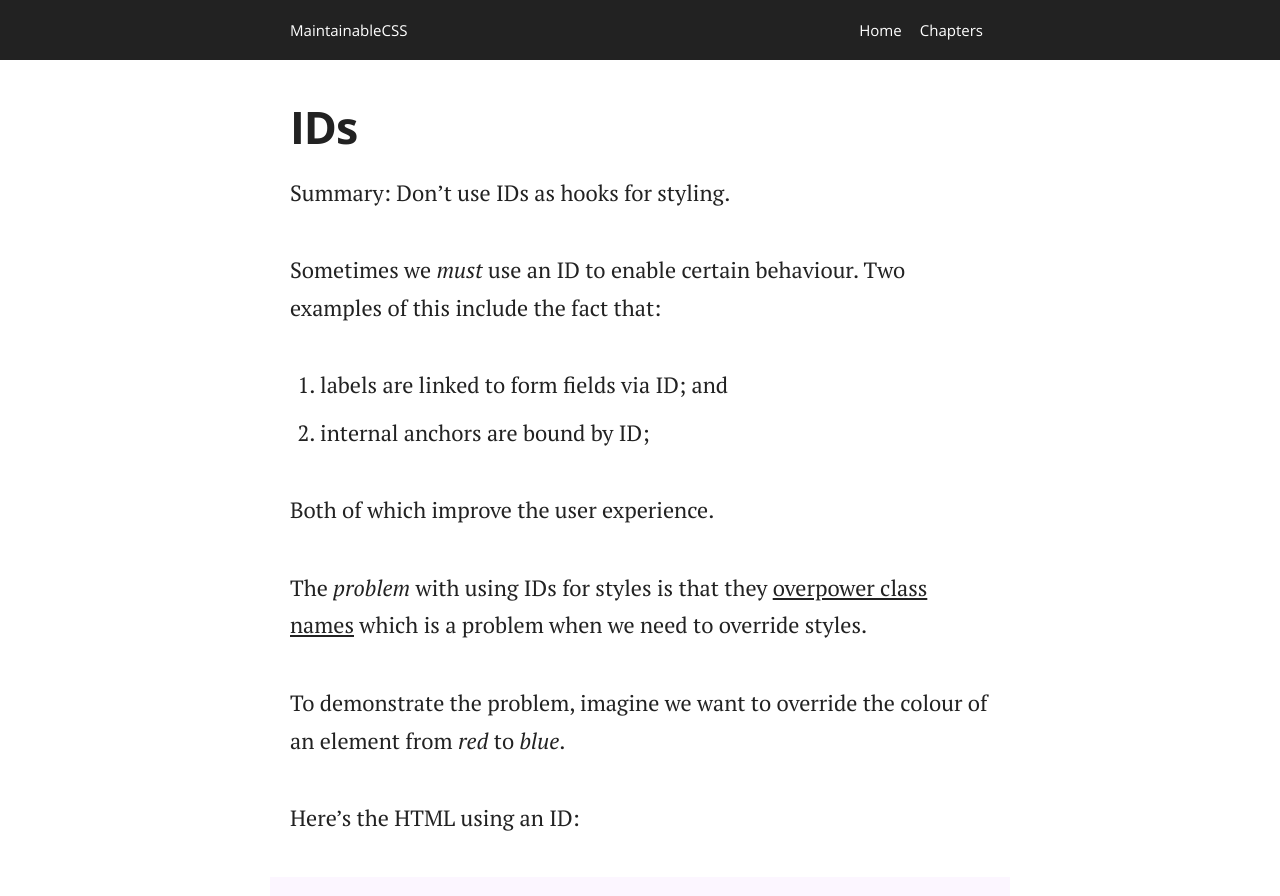
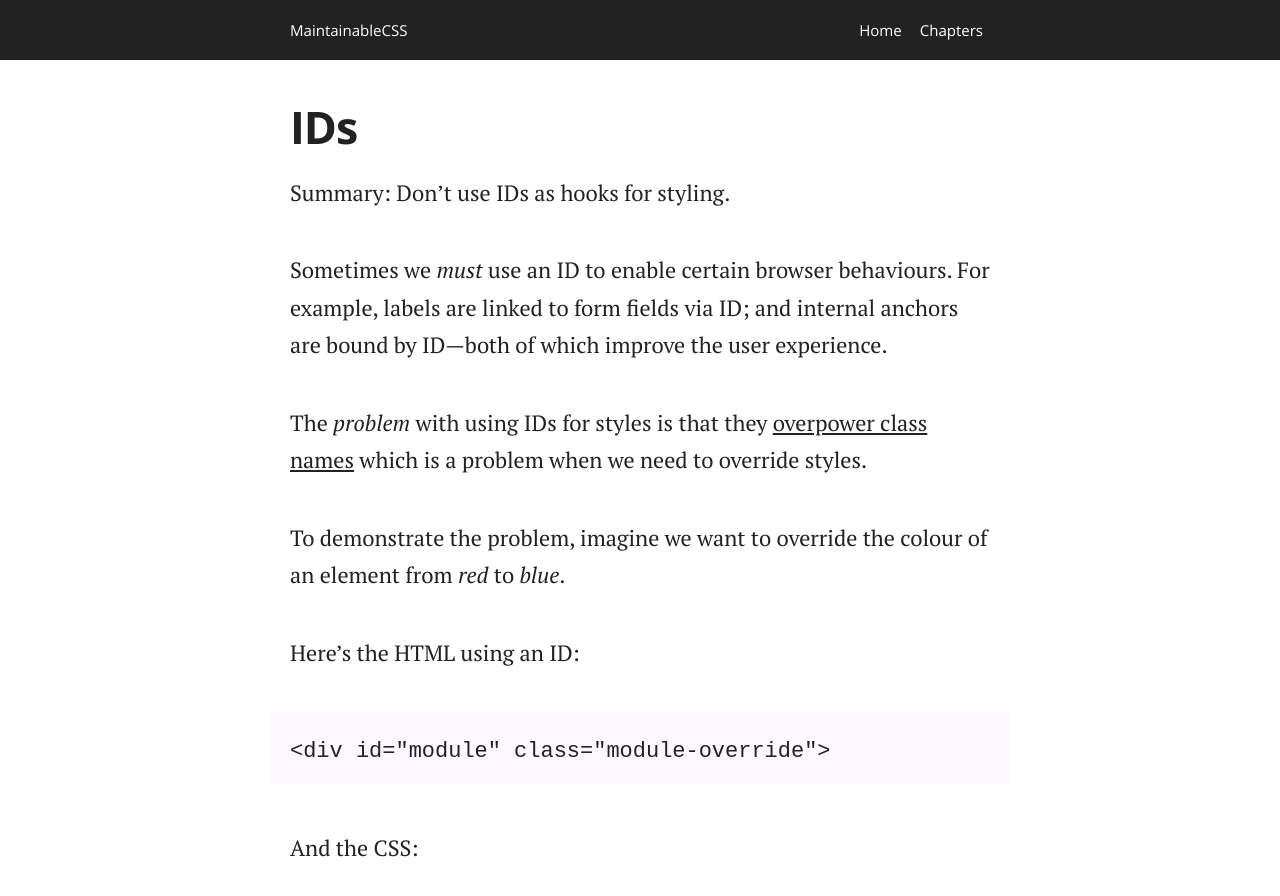
Before and after one commit to adamsilver/maintainablecss.com-jekyll, a Jekyll site: the page built from _chapters/04-ids.md, in a window 1280 px wide and 900 px high. Shown: the top 896 px of the window. Built offline with Jekyll 4.4.1, drawn with Linux system fonts in a browser that asks for light colours.

Commit message:
ids copy

```diff
--- a/_chapters/04-ids.md
+++ b/_chapters/04-ids.md
@@ -8,12 +8,7 @@ description: Learn why using IDs as hooks for styling are problematic and what y
 
 Summary: Don't use IDs as hooks for styling.
 
-Sometimes we *must* use an ID to enable certain behaviour. Two examples of this include the fact that:
-
-1. labels are linked to form fields via ID; and
-2. internal anchors are bound by ID;
-
-Both of which improve the user experience.
+Sometimes we *must* use an ID to enable certain browser behaviours. For example, labels are linked to form fields via ID; and internal anchors are bound by ID&mdash;both of which improve the user experience.
 
 The *problem* with using IDs for styles is that they [overpower class names](http://www.w3.org/TR/css3-selectors/#specificity) which is a problem when we need to override styles.
 
```
